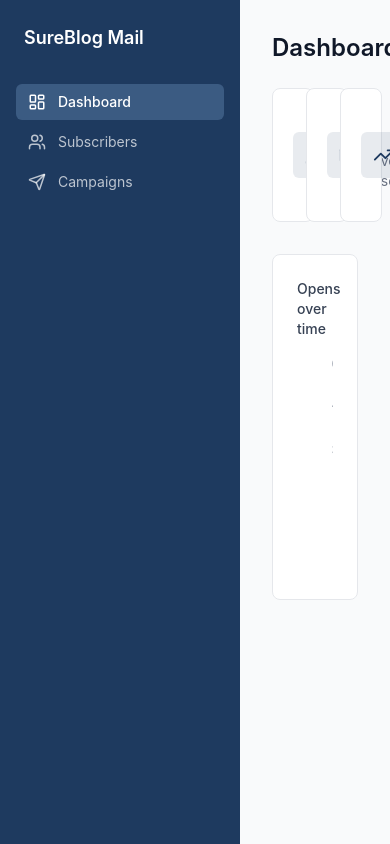
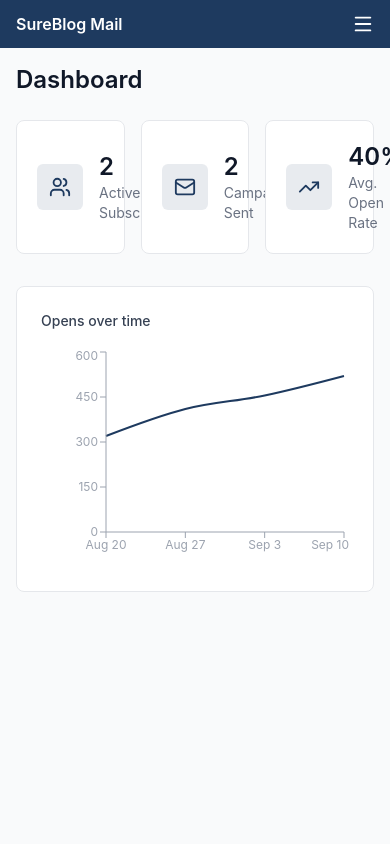
Before and after one commit to Sanctiexchange/sureblog-mail, a React (Vite) app: page / in a window 390 px wide. Built offline with nearby package versions, Linux system fonts and the light colour scheme.

Commit message:
sidebar update1

```diff
--- a/src/App.jsx
+++ b/src/App.jsx
@@ -4,14 +4,14 @@ import Dashboard from "./pages/Dashboard";
 import Subscribers from "./pages/Subscribers";
 import Campaigns from "./pages/Campaigns";
 import CampaignEditor from "./pages/CampaignEditor";
-import CampaignDetail from "./pages/CampaignDetails";
+import CampaignDetail from "./pages/CampaignDetail";
 
 export default function App() {
   return (
     <BrowserRouter>
-      <div className="flex min-h-screen bg-gray-50">
+      <div className="flex flex-col md:flex-row min-h-screen bg-gray-50">
         <Sidebar />
-        <main className="flex-1 p-8 overflow-y-auto">
+        <main className="flex-1 p-4 md:p-8 overflow-y-auto">
           <Routes>
             <Route path="/" element={<Dashboard />} />
             <Route path="/subscribers" element={<Subscribers />} />
--- a/src/components/layout/Sidebar.jsx
+++ b/src/components/layout/Sidebar.jsx
@@ -1,5 +1,6 @@
+import { useState } from "react";
 import { NavLink } from "react-router-dom";
-import { LayoutDashboard, Users, Send } from "lucide-react";
+import { LayoutDashboard, Users, Send, Menu, X } from "lucide-react";
 
 const links = [
   { to: "/", label: "Dashboard", icon: LayoutDashboard },
@@ -8,15 +9,38 @@ const links = [
 ];
 
 export default function Sidebar() {
+  const [open, setOpen] = useState(false);
+
   return (
-    <aside className="w-60 bg-brand text-white flex flex-col py-6 px-4">
-      <div className="text-lg font-semibold mb-8 px-2">SureBlog Mail</div>
+    <>
+      {/* Mobile top bar */}
+      <div className="md:hidden flex items-center justify-between bg-brand text-white px-4 py-3">
+        <span className="font-semibold">SureBlog Mail</span>
+        <button onClick={() => setOpen(true)}><Menu size={22} /></button>
+      </div>
+
+      {/* Mobile overlay */}
+      {open && (
+        <div className="fixed inset-0 bg-black/40 z-40 md:hidden" onClick={() => setOpen(false)} />
+      )}
+
+      {/* Sidebar */}
+      <aside
+        className={`fixed md:static top-0 left-0 h-full w-60 bg-brand text-white flex flex-col py-6 px-4 z-50 transform transition-transform duration-200 ${
+          open ? "translate-x-0" : "-translate-x-full"
+        } md:translate-x-0`}
+      >
+        <div className="flex items-center justify-between mb-8 px-2">
+          <span className="text-lg font-semibold">SureBlog Mail</span>
+          <button className="md:hidden" onClick={() => setOpen(false)}><X size={20} /></button>
+        </div>
         <nav className="flex flex-col gap-1">
           {links.map(({ to, label, icon: Icon }) => (
             <NavLink
               key={to}
               to={to}
               end={to === "/"}
+              onClick={() => setOpen(false)}
               className={({ isActive }) =>
                 `flex items-center gap-3 px-3 py-2 rounded-md text-sm transition-colors ${
                   isActive ? "bg-brand-light font-medium" : "text-white/70 hover:bg-brand-light/50"
@@ -29,5 +53,6 @@ export default function Sidebar() {
           ))}
         </nav>
       </aside>
+    </>
   );
 }
--- a/src/context/ToastContext.jsx
+++ b/src/context/ToastContext.jsx
@@ -19,11 +19,11 @@ export function ToastProvider({ children }) {
   return (
     <ToastContext.Provider value={{ addToast }}>
       {children}
-      <div className="fixed bottom-4 right-4 flex flex-col gap-2 z-[100]">
+      <div className="fixed bottom-4 right-4 flex flex-col gap-2 z-100">
         {toasts.map((t) => (
           <div
             key={t.id}
-            className={`flex items-center gap-2 px-4 py-3 rounded-md shadow-lg text-sm text-white min-w-[240px] ${
+            className={`flex items-center gap-2 px-4 py-3 rounded-md shadow-lg text-sm text-white min-w-60 ${
               t.type === "error" ? "bg-red-600" : "bg-brand"
             }`}
           >
--- a/src/main.jsx
+++ b/src/main.jsx
@@ -1,9 +1,13 @@
-import { StrictMode } from 'react'
-import { createRoot } from 'react-dom/client'
-import App from './App.jsx'
-import './index.css'
-createRoot(document.getElementById('root')).render(
+import { StrictMode } from "react";
+import { createRoot } from "react-dom/client";
+import App from "./App";
+import { ToastProvider } from "./context/ToastContext";
+import "./index.css";
+
+createRoot(document.getElementById("root")).render(
   <StrictMode>
-    <App />
-  </StrictMode>,
-)
+    <ToastProvider>
+      <App />
+    </ToastProvider>
+  </StrictMode>
+);
```
Lines whose indentation alone changed are shown as unchanged.
